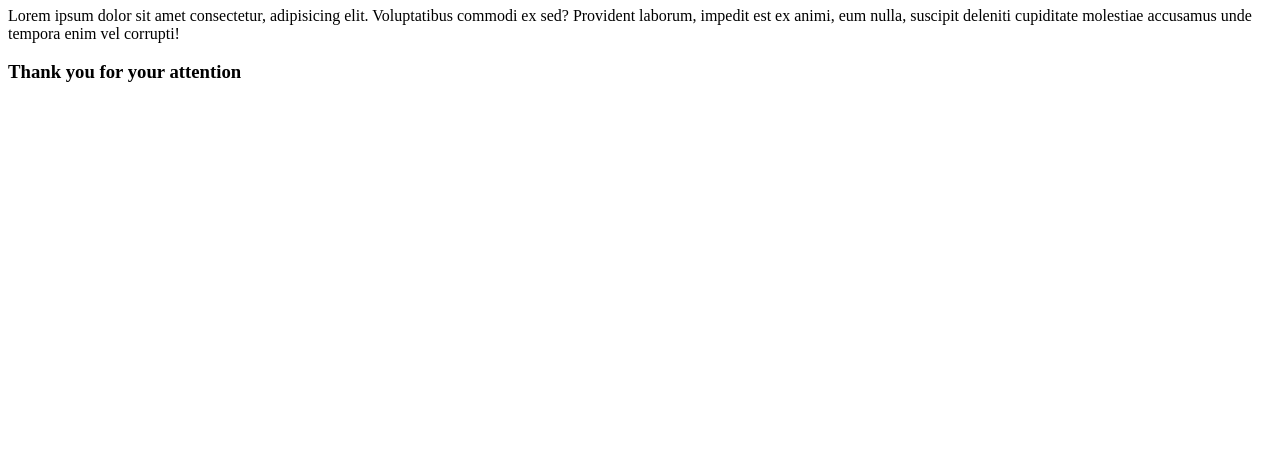
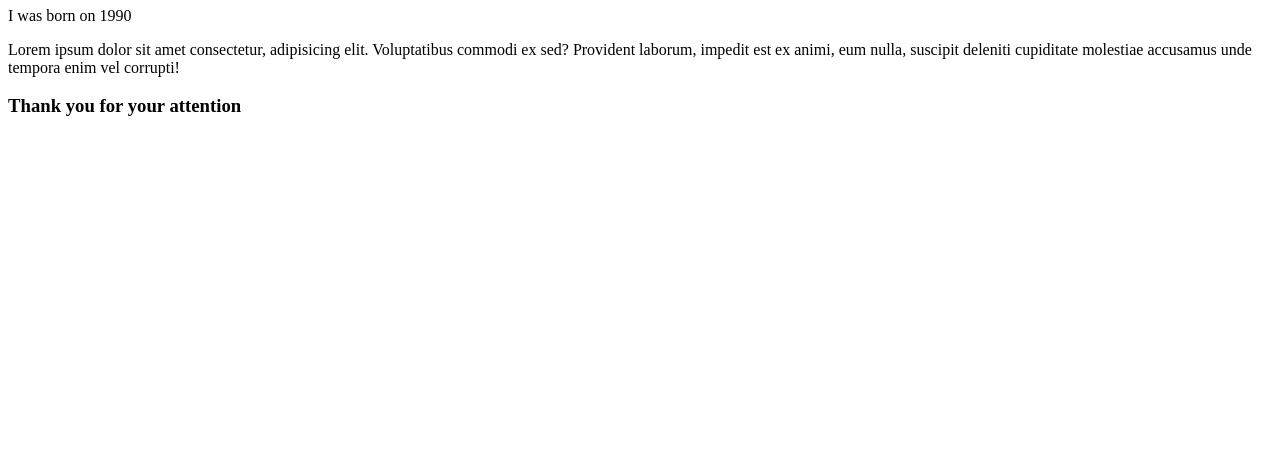
Before and after one commit to sendidach/adamsaoudi_finalproject, a plain HTML site: page index.html in a window 1280 px wide. Shown: the part 351-800 px from the top of the page. Drawn offline with Linux system fonts and the light colour scheme.

Commit message:
update index

```diff
--- a/index.html
+++ b/index.html
@@ -8,6 +8,7 @@
 <body>
     <img src="tichka.jpg" alt="tizi tichka road" width="400px">
     <h1>Hello this is my website</h1>
+    <p>I was born on 1990</p>
     <p>Lorem ipsum dolor sit amet consectetur, adipisicing elit. Voluptatibus commodi ex sed? Provident laborum, impedit est ex animi, eum nulla, suscipit deleniti cupiditate molestiae accusamus unde tempora enim vel corrupti!</p>
     <h3>Thank you for your attention</h3>
 </body>
```
